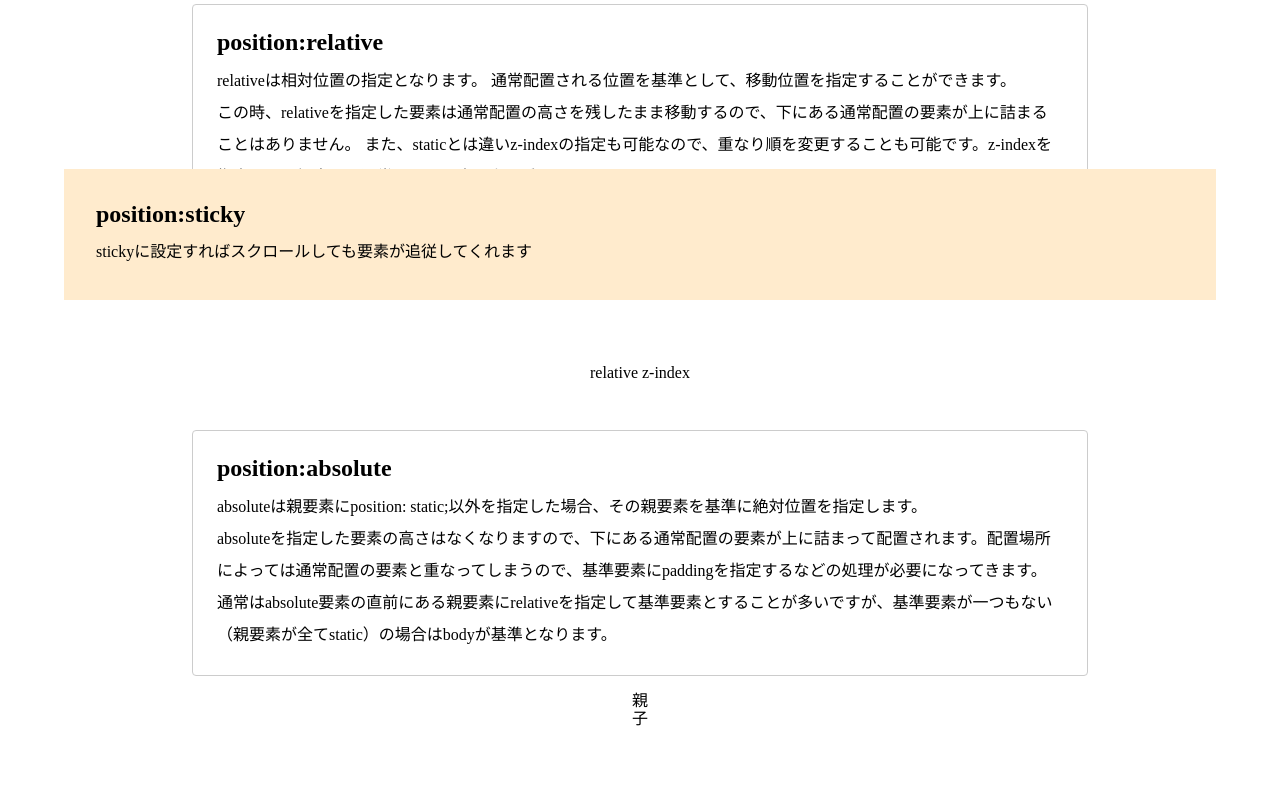
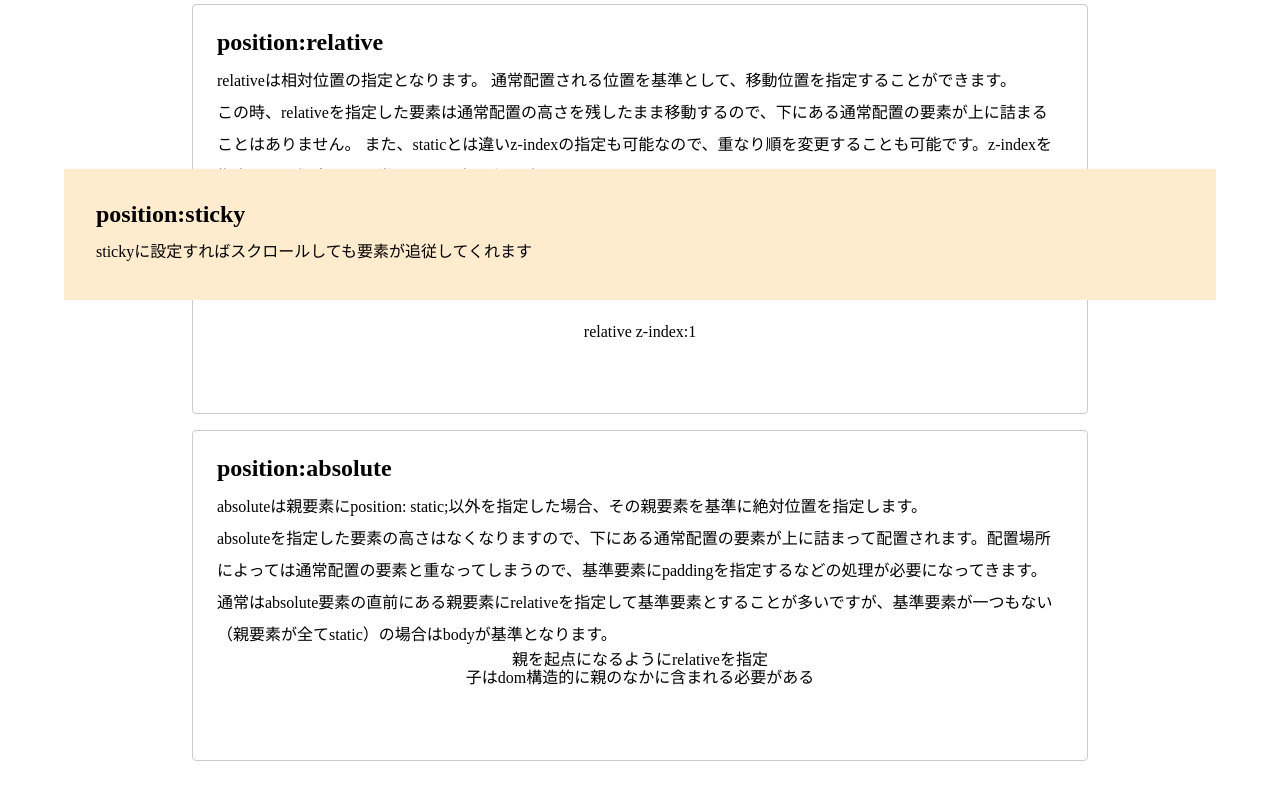
Before and after one commit to hirataaa0220/sampleCodeIndex, a plain HTML site: page position/index.html in a window 1280 px wide. Shown: the part 484-1284 px from the top of the page. Drawn offline with Linux system fonts and the light colour scheme; some packages are replaced by stand-ins of ours.

Commit message:
dom構造を変更

```diff
--- a/position/index.html
+++ b/position/index.html
@@ -19,24 +19,27 @@
     <div class="textContainer static">
       <h2>position:static</h2>
       <p>staticはpositionの初期値で、値を入力しなくても適用されます。topやleftを入力しても位置を変更することは出来ず、またz-indexも適用されません。端末によって指定したpositionの位置を戻したい場合に入力するかもしれません。</p>
+      <div class="sample div-static">sttatic</div>
     </div>
-    <div class="sample div-static">sttatic</div>
+
     <div class="textContainer">
       <h2>position:relative</h2>
       <p>relativeは相対位置の指定となります。
         通常配置される位置を基準として、移動位置を指定することができます。
         <br>この時、relativeを指定した要素は通常配置の高さを残したまま移動するので、下にある通常配置の要素が上に詰まることはありません。 また、staticとは違いz-indexの指定も可能なので、重なり順を変更することも可能です。z-indexを指定しない場合は、通常配置の要素の上に重なるように配置されます。</p>
+        <div class="sample relative01">relative</div>
+        <div class="sample relative02">relative z-index:1</div>
     </div>
-    <div class="sample relative01">relative</div>
-    <div class="sample relative02">relative z-index</div>
+
 
     <div class="textContainer">
       <h2>position:absolute</h2>
       <p>absoluteは親要素にposition: static;以外を指定した場合、その親要素を基準に絶対位置を指定します。<br>absoluteを指定した要素の高さはなくなりますので、下にある通常配置の要素が上に詰まって配置されます。配置場所によっては通常配置の要素と重なってしまうので、基準要素にpaddingを指定するなどの処理が必要になってきます。<br>通常はabsolute要素の直前にある親要素にrelativeを指定して基準要素とすることが多いですが、基準要素が一つもない（親要素が全てstatic）の場合はbodyが基準となります。
       </p>
-    </div>
-    <div class="sample absolute01">親
-      <div  class="sample absolute02">子</div>
+      <div class="sample absolute01">親を起点になるようにrelativeを指定
+        <div  class="sample absolute02">子はdom構造的に親のなかに含まれる必要がある
+        </div>
+      </div>
     </div>
 
     <div class="sticky">
```
